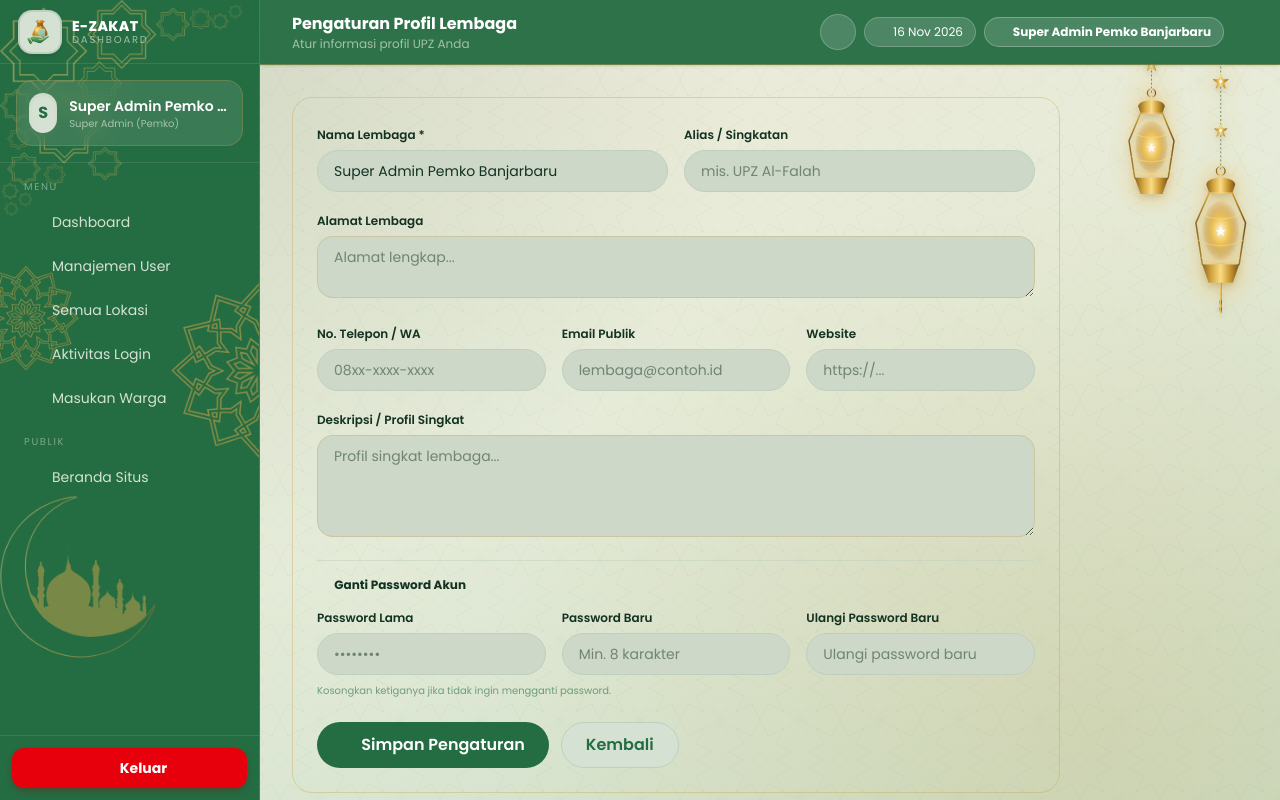
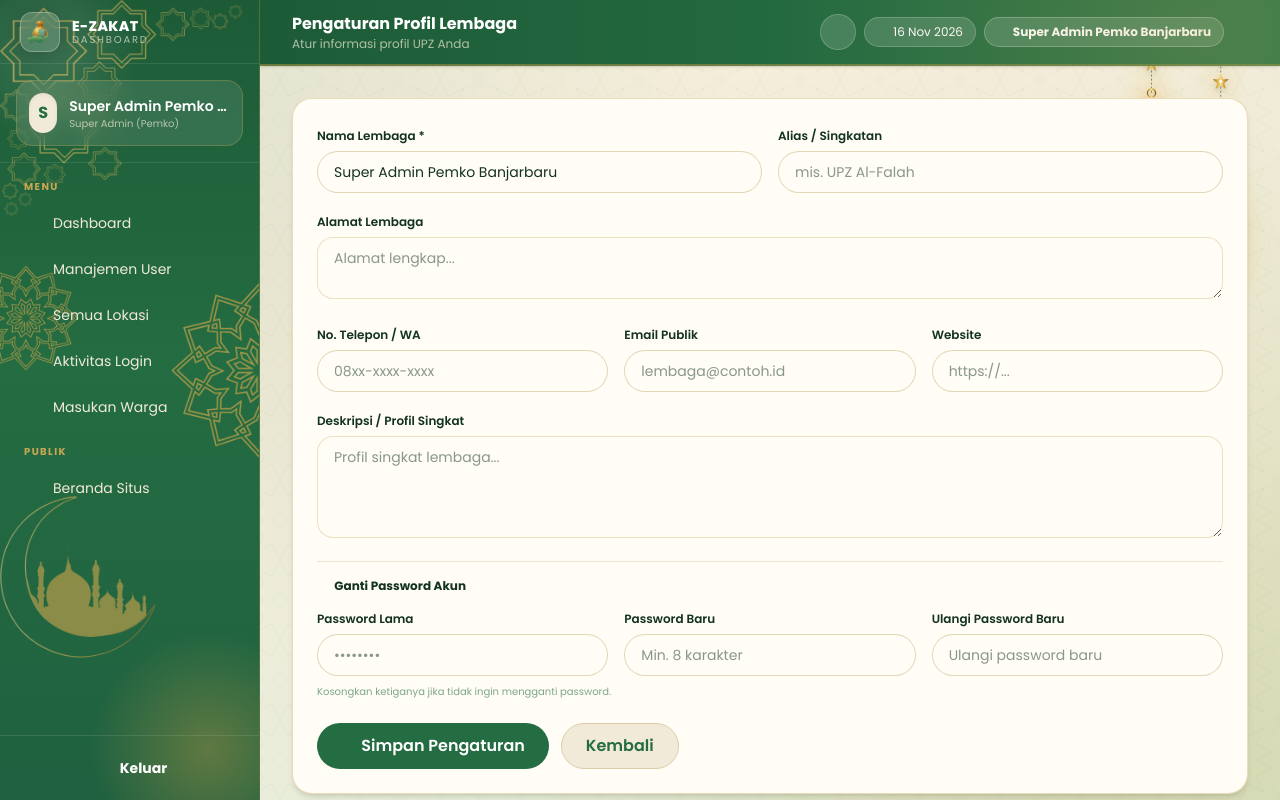
Before and after one commit to mahdalina000/E-Zakat, a Laravel app: page /admin/settings in a window 1280 px wide. Run offline with Laravel 12, Linux system fonts and the light colour scheme; a user stored in the database is signed in; data comes from the database, SQL or seed files in the repository; data that the repository does not hold is empty; style sheets or scripts are compiled from the project's sources; some web fonts are replaced.

Commit message:
Polish UI light mode: rombak hangat+aksen emas, dekorasi sidebar/header, ra truncate, sapaan mobile, tabel lokasi & pengaturan diperjelas, hapus menu kalkulator waris admin, logo bersih tanpa kotak, ikon kartu konsisten [skip ci]

```diff
--- a/resources/css/app.css
+++ b/resources/css/app.css
@@ -15,9 +15,9 @@
        Selaras dengan referensi: hijau profesional sebagai warna utama,
        aksen EMAS hangat sebagai pelengkap (tidak monoton hijau/putih/hitam).
        Nama utility lama tetap dipakai, hanya nilainya yang disesuaikan. */
-    --color-cream: #d5e2d3;      /* netral kehijauan (dasar, sesuai referensi) */
-    --color-cream2: #cdd8c9;    /* latar hijau pucat hangat */
-    --color-cream3: #becfbe;    /* garis pembatas hijau pudar */
+    --color-cream: #f1ead9;      /* netral kehijauan (dasar, sesuai referensi) */
+    --color-cream2: #e9dec9;    /* latar hijau pucat hangat */
+    --color-cream3: #ddcda9;    /* garis pembatas hijau pudar */
     --color-olive: #246c42;     /* HIJAU UTAMA — tombol/aksen solid */
     --color-olive2: #1d5b37;    /* hijau lebih gelap (hover/gradasi) */
     --color-olive3: #3a8c44;    /* hijau segar (ikon/micro) */
@@ -162,9 +162,9 @@ body {
    ============================================================ */
 :root {
     --zy-orb: #6b8a5f;             /* garis pola bintang (light) */
-    --zy-grad: radial-gradient(circle at 18% 8%, rgba(38,110,70,0.12), transparent 40%),
-               radial-gradient(circle at 85% 92%, rgba(200,157,68,0.18), transparent 46%),
-               linear-gradient(160deg, #f0e9d8 0%, #e6ecd9 50%, #ccdec8 100%);
+    --zy-grad: radial-gradient(circle at 15% 10%, rgba(38,110,70,0.10), transparent 42%),
+               radial-gradient(circle at 88% 90%, rgba(200,157,68,0.24), transparent 48%),
+               linear-gradient(160deg, #faf4e3 0%, #f3ecd8 35%, #e9edda 70%, #d8e9ce 100%);
 }
 body.dark-mode {
     --zy-orb: #e6c374;
--- a/resources/views/dashboard/admin-locations.blade.php
+++ b/resources/views/dashboard/admin-locations.blade.php
@@ -20,12 +20,12 @@
                 <tr class="border-t border-cream2 hover:bg-cream2/50">
                     <td class="px-4 py-3">
                         <div class="font-semibold">{{ $l->name }}</div>
-                        <div class="text-[11px] text-olive/50">{{ $l->address }}</div>
+                        <div class="text-xs text-olive/70 mt-0.5 leading-snug">{{ $l->address }}</div>
                     </td>
                     <td class="px-4 py-3 text-xs">{{ $l->kelurahan }}</td>
                     <td class="px-4 py-3 text-xs">{{ $l->kecamatan }}</td>
-                    <td class="px-4 py-3"><span class="text-[11px] px-2 py-1 rounded-full text-white" style="background: {{ $l->typeColor() }}">{{ $l->typeLabel() }}</span></td>
-                    <td class="px-4 py-3"><span class="text-[11px] px-2 py-1 rounded-full {{ $l->is_active ? 'bg-emerald-100 text-emerald-700' : 'bg-gray-100 text-gray-500' }}">{{ $l->is_active ? 'Aktif' : 'Nonaktif' }}</span></td>
+                    <td class="px-4 py-3"><span class="text-[11px] px-2.5 py-1 rounded-full text-white whitespace-nowrap" style="background: {{ $l->typeColor() }}">{{ $l->typeLabel() }}</span></td>
+                    <td class="px-4 py-3"><span class="text-[11px] px-2.5 py-1 rounded-full whitespace-nowrap {{ $l->is_active ? 'bg-emerald-100 text-emerald-700' : 'bg-gray-100 text-gray-500' }}">{{ $l->is_active ? 'Aktif' : 'Nonaktif' }}</span></td>
                     <td class="px-4 py-3 text-right whitespace-nowrap">
                         <a href="{{ route('admin.locations.edit', $l) }}" class="inline-flex w-8 h-8 items-center justify-center rounded-lg bg-cream text-olive hover:bg-cream3" title="Edit"><i class="fa-solid fa-pen text-xs"></i></a>
                         @if(auth()->user()->isSuperAdmin() || auth()->user()->isAdminBaznas())
--- a/resources/views/dashboard/admin-settings.blade.php
+++ b/resources/views/dashboard/admin-settings.blade.php
@@ -3,12 +3,12 @@
 @section('page-title','Pengaturan Profil Lembaga')
 @section('page-sub','Atur informasi profil ' . ($u->isAdminBaznas() ? 'BAZNAS' : 'UPZ') . ' Anda')
 @section('content')
-<div class="max-w-3xl">
+<div class="w-full">
     @if(session('success'))
         <div class="mb-4 rounded-[20px] border border-emerald-200 bg-emerald-50 text-emerald-700 px-5 py-3 text-sm font-medium">{{ session('success') }}</div>
     @endif
 
-    <form method="POST" action="{{ route('admin.settings.update') }}" class="rounded-[20px] border border-cream3/30 p-5 lg:p-6 space-y-4">
+    <form method="POST" action="{{ route('admin.settings.update') }}" class="rounded-[20px] bg-white shadow-md border border-cream3/70 p-5 lg:p-6 space-y-4">
         @csrf
         @method('PUT')
 
@@ -17,37 +17,37 @@
         <div class="grid sm:grid-cols-2 gap-4">
             <div>
                 <label class="text-xs font-semibold text-oliveDark">Nama Lembaga *</label>
-                <input name="institution_name" value="{{ old('institution_name', $profile->institution_name) }}" required class="mt-1 w-full border border-cream3 rounded-full px-4 py-2.5 text-sm bg-cream2 outline-none focus:border-olive" placeholder="mis. UPZ Masjid Al-Falah">
+                <input name="institution_name" value="{{ old('institution_name', $profile->institution_name) }}" required class="mt-1 w-full border border-cream3 rounded-full px-4 py-2.5 text-sm bg-white border-cream3/80 outline-none focus:border-olive" placeholder="mis. UPZ Masjid Al-Falah">
             </div>
             <div>
                 <label class="text-xs font-semibold text-oliveDark">Alias / Singkatan</label>
-                <input name="alias" value="{{ old('alias', $profile->alias) }}" class="mt-1 w-full border border-cream3 rounded-full px-4 py-2.5 text-sm bg-cream2 outline-none focus:border-olive" placeholder="mis. UPZ Al-Falah">
+                <input name="alias" value="{{ old('alias', $profile->alias) }}" class="mt-1 w-full border border-cream3 rounded-full px-4 py-2.5 text-sm bg-white border-cream3/80 outline-none focus:border-olive" placeholder="mis. UPZ Al-Falah">
             </div>
         </div>
 
         <div>
             <label class="text-xs font-semibold text-oliveDark">Alamat Lembaga</label>
-            <textarea name="address" rows="2" class="mt-1 w-full border border-cream3 rounded-2xl px-4 py-2.5 text-sm bg-cream2 outline-none focus:border-olive" placeholder="Alamat lengkap...">{{ old('address', $profile->address) }}</textarea>
+            <textarea name="address" rows="2" class="mt-1 w-full border border-cream3 rounded-2xl px-4 py-2.5 text-sm bg-white border-cream3/80 outline-none focus:border-olive" placeholder="Alamat lengkap...">{{ old('address', $profile->address) }}</textarea>
         </div>
 
         <div class="grid sm:grid-cols-3 gap-4">
             <div>
                 <label class="text-xs font-semibold text-oliveDark">No. Telepon / WA</label>
-                <input name="phone" value="{{ old('phone', $profile->phone) }}" class="mt-1 w-full border border-cream3 rounded-full px-4 py-2.5 text-sm bg-cream2 outline-none focus:border-olive" placeholder="08xx-xxxx-xxxx">
+                <input name="phone" value="{{ old('phone', $profile->phone) }}" class="mt-1 w-full border border-cream3 rounded-full px-4 py-2.5 text-sm bg-white border-cream3/80 outline-none focus:border-olive" placeholder="08xx-xxxx-xxxx">
             </div>
             <div>
                 <label class="text-xs font-semibold text-oliveDark">Email Publik</label>
-                <input name="public_email" type="email" value="{{ old('public_email', $profile->public_email) }}" class="mt-1 w-full border border-cream3 rounded-full px-4 py-2.5 text-sm bg-cream2 outline-none focus:border-olive" placeholder="lembaga@contoh.id">
+                <input name="public_email" type="email" value="{{ old('public_email', $profile->public_email) }}" class="mt-1 w-full border border-cream3 rounded-full px-4 py-2.5 text-sm bg-white border-cream3/80 outline-none focus:border-olive" placeholder="lembaga@contoh.id">
             </div>
             <div>
                 <label class="text-xs font-semibold text-oliveDark">Website</label>
-                <input name="website" type="url" value="{{ old('website', $profile->website) }}" class="mt-1 w-full border border-cream3 rounded-full px-4 py-2.5 text-sm bg-cream2 outline-none focus:border-olive" placeholder="https://...">
+                <input name="website" type="url" value="{{ old('website', $profile->website) }}" class="mt-1 w-full border border-cream3 rounded-full px-4 py-2.5 text-sm bg-white border-cream3/80 outline-none focus:border-olive" placeholder="https://...">
             </div>
         </div>
 
         <div>
             <label class="text-xs font-semibold text-oliveDark">Deskripsi / Profil Singkat</label>
-            <textarea name="description" rows="4" class="mt-1 w-full border border-cream3 rounded-2xl px-4 py-2.5 text-sm bg-cream2 outline-none focus:border-olive" placeholder="Profil singkat lembaga...">{{ old('description', $profile->description) }}</textarea>
+            <textarea name="description" rows="4" class="mt-1 w-full border border-cream3 rounded-2xl px-4 py-2.5 text-sm bg-white border-cream3/80 outline-none focus:border-olive" placeholder="Profil singkat lembaga...">{{ old('description', $profile->description) }}</textarea>
         </div>
 
         <div class="border-t border-cream3/50 pt-4">
@@ -55,15 +55,15 @@
             <div class="grid sm:grid-cols-3 gap-4">
                 <div>
                     <label class="text-xs font-semibold text-oliveDark">Password Lama</label>
-                    <input name="current_password" type="password" class="mt-1 w-full border border-cream3 rounded-full px-4 py-2.5 text-sm bg-cream2 outline-none focus:border-olive" placeholder="••••••••">
+                    <input name="current_password" type="password" class="mt-1 w-full border border-cream3 rounded-full px-4 py-2.5 text-sm bg-white border-cream3/80 outline-none focus:border-olive" placeholder="••••••••">
                 </div>
                 <div>
                     <label class="text-xs font-semibold text-oliveDark">Password Baru</label>
-                    <input name="new_password" type="password" minlength="8" class="mt-1 w-full border border-cream3 rounded-full px-4 py-2.5 text-sm bg-cream2 outline-none focus:border-olive" placeholder="Min. 8 karakter">
+                    <input name="new_password" type="password" minlength="8" class="mt-1 w-full border border-cream3 rounded-full px-4 py-2.5 text-sm bg-white border-cream3/80 outline-none focus:border-olive" placeholder="Min. 8 karakter">
                 </div>
                 <div>
                     <label class="text-xs font-semibold text-oliveDark">Ulangi Password Baru</label>
-                    <input name="new_password_confirmation" type="password" class="mt-1 w-full border border-cream3 rounded-full px-4 py-2.5 text-sm bg-cream2 outline-none focus:border-olive" placeholder="Ulangi password baru">
+                    <input name="new_password_confirmation" type="password" class="mt-1 w-full border border-cream3 rounded-full px-4 py-2.5 text-sm bg-white border-cream3/80 outline-none focus:border-olive" placeholder="Ulangi password baru">
                 </div>
             </div>
             <p class="text-[10px] text-olive/60 mt-2">Kosongkan ketiganya jika tidak ingin mengganti password.</p>
--- a/resources/views/dashboard/user-calculators.blade.php
+++ b/resources/views/dashboard/user-calculators.blade.php
@@ -1,7 +1,7 @@
 @extends('layouts.dashboard')
 @section('title','Kalkulator Zakat & Waris — E-Zakat')
 @section('page-title','Kalkulator Zakat & Waris')
-@section('page-sub','Hitung dan simpan semua jenis perhitungan zakat & waris dalam satu halaman')
+@section('page-sub','Hitung zakat & waris Anda')
 
 @section('head')
 <style>
--- a/resources/views/dashboard/user-zakat-request.blade.php
+++ b/resources/views/dashboard/user-zakat-request.blade.php
@@ -1,7 +1,7 @@
 @extends('layouts.dashboard')
 @section('title','Ajukan Hitung Waris — E-Zakat')
 @section('page-title','Ajukan Minta Hitung Waris')
-@section('page-sub','Sampaikan harta peninggalan & ahli waris, admin akan memverifikasi lalu menghitung pembagian waris Anda')
+@section('page-sub','Ajukan permohonan hitung waris Anda')
 
 @section('content')
 
--- a/resources/views/dashboard/user.blade.php
+++ b/resources/views/dashboard/user.blade.php
@@ -1,6 +1,9 @@
 @extends('layouts.dashboard')
 @section('title','Dashboard User — E-Zakat')
-@section('page-title')Assalamualaikum, {{ auth()->user()->name }}@endsection
+@section('page-title')
+    <span class="hidden sm:inline">Assalamualaikum, {{ auth()->user()->name }}</span>
+    <span class="sm:hidden">Assalamualaikum</span>
+@endsection
 @section('page-sub','Selamat datang di E-Zakat Banjarbaru')
 @section('content')
 
--- a/resources/views/layouts/dashboard.blade.php
+++ b/resources/views/layouts/dashboard.blade.php
@@ -71,13 +71,54 @@
         }
     </script>
 <style>
-body.dark-mode aside .rounded-xl.bg-cream.p-1 {
+body.dark-mode body:not(.dark-mode) aside .rounded-xl.bg-cream.p-1 {
+  background: transparent !important;
+  border: none !important;
+  box-shadow: none !important;
+}
+aside .rounded-xl.bg-cream.p-1 {
   background: rgba(255,255,255,0.14) !important;
   -webkit-backdrop-filter: blur(8px) !important;
   backdrop-filter: blur(8px) !important;
   border: 1px solid rgba(255,255,255,0.28) !important;
   box-shadow: 0 4px 20px rgba(0,0,0,0.25) !important;
 }
+<style>
+.logout-btn { background:transparent; color:#e6dcc4; }
+.logout-btn:hover { background:#dc2626 !important; color:#fff !important; box-shadow:0 4px 14px rgba(220,38,38,0.35); }
+.logout-btn:active { background:#dc2626 !important; color:#fff !important; box-shadow:0 4px 14px rgba(220,38,38,0.35); }
+</style>
+<style>
+/* Dekorasi sidebar & header (light mode) */
+body:not(.dark-mode) #sidebar {
+  background: linear-gradient(180deg,#1d5b37 0%, #246c42 45%, #1f6140 100%) !important;
+}
+body:not(.dark-mode) #sidebar .sidebar-ornament-img { opacity:0.62; }
+body:not(.dark-mode) #sidebar::before{
+  content:""; position:absolute; inset:-46px auto auto -46px; width:190px; height:190px;
+  border-radius:50%; background: radial-gradient(circle, rgba(255,255,255,0.14), transparent 70%); pointer-events:none; z-index:0;
+}
+body:not(.dark-mode) #sidebar::after{
+  content:""; position:absolute; inset:auto -70px -70px auto; width:240px; height:240px;
+  border-radius:50%; background: radial-gradient(circle, rgba(200,157,68,0.38), transparent 70%); pointer-events:none; z-index:0;
+}
+body:not(.dark-mode) header.sticky {
+  background: linear-gradient(90deg,#1d5b37, #246c42 60%, #2f7a4d) !important;
+  border-bottom: 2px solid rgba(200,157,68,0.45) !important;
+}
+/* Pertegas warna menu & label sidebar (light) */
+body:not(.dark-mode) #sidebar nav a { border:1px solid transparent; transition:all .15s ease; }
+body:not(.dark-mode) #sidebar nav a:hover { border-color:rgba(230,179,86,0.45); background:rgba(255,255,255,0.08); }
+body:not(.dark-mode) #sidebar nav a.bg-white { border-color:rgba(230,179,86,0.55); box-shadow:0 2px 10px rgba(200,157,68,0.25); }
+body:not(.dark-mode) #sidebar nav a.bg-white i { color:#c89d44; }
+body:not(.dark-mode) #sidebar nav .text-cream\/50 { color:rgba(230,179,86,0.85) !important; font-weight:700; letter-spacing:.14em; }
+body:not(.dark-mode) #sidebar div[class*="bg-white/10"] { border:1px solid rgba(230,179,86,0.25); }
+
+body:not(.dark-mode) header.sticky::before{
+  content:""; position:absolute; inset:0 auto auto 0; width:100%; height:100%;
+  background: radial-gradient(circle at 92% 50%, rgba(200,157,68,0.20), transparent 45%); pointer-events:none;
+}
+</style>
 </style>
 </head>
 <body class="text-oliveDark relative overflow-hidden bg-zy-bg" style="height:100vh">
@@ -173,7 +214,7 @@ body.dark-mode aside .rounded-xl.bg-cream.p-1 {
                     <div class="text-[10px] tracking-[0.18em] text-cream/70 -mt-0.5">DASHBOARD</div>
                 </div>
             </a>
-            <button onclick="toggleSidebar()" class="lg:hidden ml-auto w-8 h-8 bg-white/10 rounded-lg flex items-center justify-center"><i class="fa-solid fa-xmark text-sm"></i></button>
+            <button onclick="toggleSidebar()" class="lg:hidden ml-auto w-8 h-8 bg-white/10 rounded-lg flex items-center justify-center text-cream"><i class="fa-solid fa-xmark text-sm"></i></button>
         </div>
 
         @php $u = auth()->user(); @endphp
@@ -187,7 +228,7 @@ body.dark-mode aside .rounded-xl.bg-cream.p-1 {
             </div>
         </div>
 
-        <nav class="flex-1 overflow-y-auto px-3 py-4 space-y-1 relative z-10">
+        <nav class="flex-1 min-h-0 overflow-y-auto px-3 py-4 space-y-1 relative z-10">
             <div class="text-[10px] tracking-[0.16em] text-cream/50 px-3 mb-2">MENU</div>
             <a href="{{ route('dashboard') }}" class="flex items-center gap-3 px-3 py-2.5 rounded-xl text-sm {{ request()->routeIs('dashboard*') ? 'bg-white text-olive font-semibold shadow' : 'text-cream hover:bg-white/10' }}"><i class="fa-solid fa-gauge-high w-4"></i> Dashboard</a>
 
@@ -206,7 +247,6 @@ body.dark-mode aside .rounded-xl.bg-cream.p-1 {
                 <a href="{{ route('admin.zakat-requests') }}" class="flex items-center gap-3 px-3 py-2.5 rounded-xl text-sm {{ request()->routeIs('admin.zakat-requests*') ? 'bg-white text-olive font-semibold shadow' : 'text-cream hover:bg-white/10' }}"><i class="fa-solid fa-paper-plane w-4"></i> Pengajuan Hitung Waris</a>
                 <a href="{{ route('admin.settings') }}" class="flex items-center gap-3 px-3 py-2.5 rounded-xl text-sm {{ request()->routeIs('admin.settings*') ? 'bg-white text-olive font-semibold shadow' : 'text-cream hover:bg-white/10' }}"><i class="fa-solid fa-gear w-4"></i> Pengaturan</a>
                 <a href="{{ route('admin.holidays.index') }}" class="flex items-center gap-3 px-3 py-2.5 rounded-xl text-sm {{ request()->routeIs('admin.holidays.*') ? 'bg-white text-olive font-semibold shadow' : 'text-cream hover:bg-white/10' }}"><i class="fa-solid fa-star-and-crescent w-4"></i> Banner Hari Raya</a>
-                <a href="{{ route('admin.waris-calculator') }}" class="flex items-center gap-3 px-3 py-2.5 rounded-xl text-sm {{ request()->routeIs('admin.waris-calculator') ? 'bg-white text-olive font-semibold shadow' : 'text-cream hover:bg-white/10' }}"><i class="fa-solid fa-calculator w-4"></i> Kalkulator Waris</a>
             @endif
 
             @if($u->isUser())
@@ -226,10 +266,10 @@ body.dark-mode aside .rounded-xl.bg-cream.p-1 {
             <a href="{{ url('/beranda') }}" class="flex items-center gap-3 px-3 py-2.5 rounded-xl text-sm text-cream hover:bg-white/10"><i class="fa-solid fa-house w-4"></i> Beranda Situs</a>
         </nav>
 
-        <div class="p-3 border-t border-white/10 relative z-10">
+        <div class="p-3 border-t border-white/10 relative z-10 flex-shrink-0">
             <form method="POST" action="{{ route('logout') }}" onsubmit="return confirm('Yakin ingin keluar dari akun ini?')">
                 @csrf
-                <button class="w-full flex items-center justify-center gap-3 px-3 py-2.5 rounded-xl text-sm font-bold bg-red-600 text-white hover:bg-red-500 active:scale-[0.98] transition shadow-md shadow-red-900/30"><i class="fa-solid fa-right-from-bracket w-4"></i> Keluar</button>
+                <button class="logout-btn w-full flex items-center justify-center gap-3 px-3 py-2.5 rounded-xl text-sm font-bold transition active:scale-[0.98]"><i class="fa-solid fa-right-from-bracket w-4"></i> Keluar</button>
             </form>
         </div>
     </aside>
@@ -241,11 +281,11 @@ body.dark-mode aside .rounded-xl.bg-cream.p-1 {
         <!-- HEADER ATAS KANAN -->
         <header class="sticky top-0 z-30 bg-olive/95 backdrop-blur border-b border-gold/30 shadow-sm" style="flex-shrink:0">
             <div class="px-4 lg:px-8 h-[64px] flex items-center justify-between">
-                <div class="flex items-center gap-3">
-                    <button onclick="toggleSidebar()" class="lg:hidden w-10 h-10 bg-white border border-cream3 rounded-xl flex items-center justify-center"><i class="fa-solid fa-bars"></i></button>
-                    <div>
-                        <div class="font-bold text-white text-sm lg:text-base">@yield('page-title','Dashboard')</div>
-                        <div class="text-xs text-cream/70 hidden sm:block">@yield('page-sub','')</div>
+                <div class="flex items-center gap-3 min-w-0">
+                    <button onclick="toggleSidebar()" class="lg:hidden w-10 h-10 bg-white border border-cream3 rounded-xl flex items-center justify-center text-oliveDark"><i class="fa-solid fa-bars"></i></button>
+                    <div class="min-w-0">
+                        <div class="font-bold text-white text-sm lg:text-base truncate max-w-[52vw] lg:max-w-md">@yield('page-title','Dashboard')</div>
+                        <div class="text-xs text-cream/70 hidden sm:block truncate max-w-[52vw] lg:max-w-md">@yield('page-sub','')</div>
                     </div>
                 </div>
                 <div class="flex items-center gap-2 text-xs pr-6">
```
Also changed, not shown: resources/views/dashboard/admin.blade.php (+14 -6 lines), resources/views/dashboard/user-profile.blade.php (+11 -9 lines), 1 other file.
